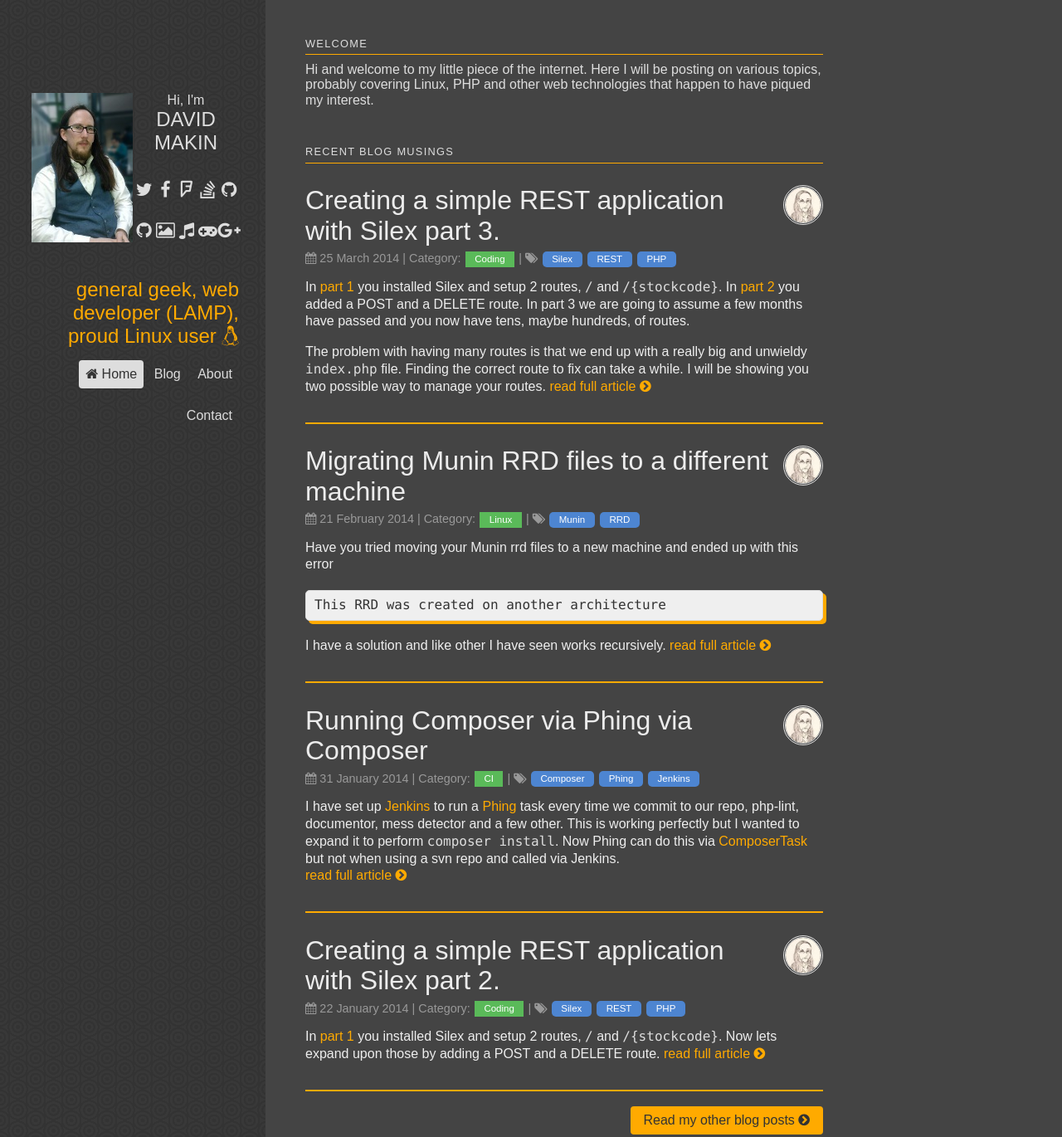
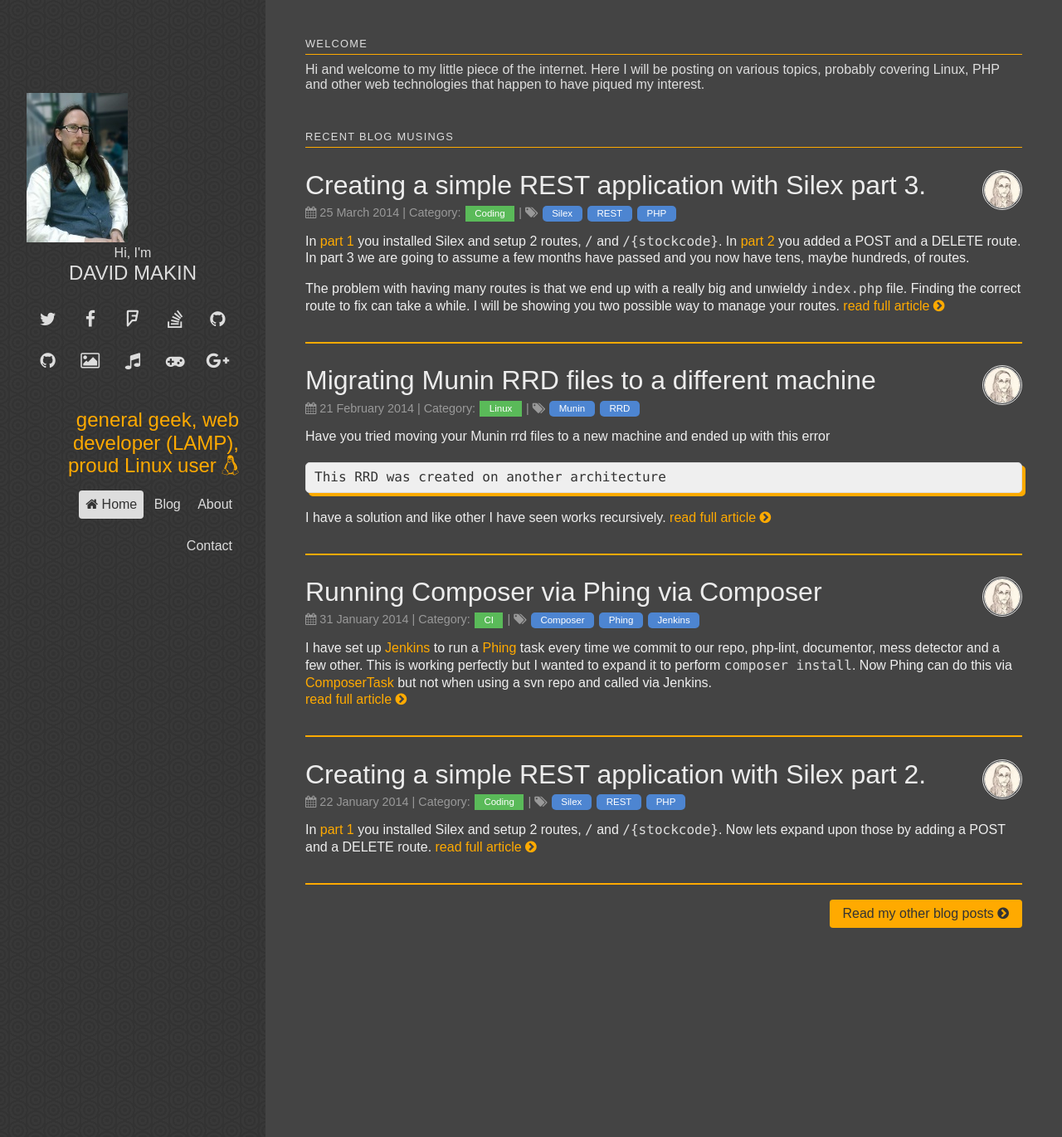
Before and after one commit to sleep-er/sleep-er.github.io, a Jekyll site: the page built from index.html, in a window 1280 px wide and 1370 px high. Shown: the whole window at 83% size. Built offline with Jekyll 4.4.1, drawn with Linux system fonts in a browser that asks for light colours; nearby versions of some CDN libraries; some web fonts are replaced; comment, search, counter and statistics services are not loaded.

Commit message:
tweaking style

```diff
--- a/_layouts/default.html
+++ b/_layouts/default.html
@@ -7,10 +7,10 @@
     <div class="sidebar pure-u-1 pure-u-md-1-4">
         <header class="header">
             <div class="about pure-g">
-                <div class="pure-u-1-2 pure-hidden-xs pure-hidden-sm">
-                    <img class="image-me " src="/images/me-large.jpg" height="180" width="122" title="me">
+                <div class="pure-u-1-2 pure-u-md-1-3 pure-hidden-xs pure-hidden-sm">
+                    <img class="image-me " src="{{ site.url }}/images/me-large.jpg" height="180" width="122" title="me">
                 </div>
-                <div class="contact pure-u-1-1 pure-u-md-1-2">
+                <div class="contact pure-u-1-1 pure-u-md-1">
                     Hi, I'm
                     <h1 class="brand-title"><a href="/">David Makin</a></h1><br />
                     <div class="pure-g pure-hidden-xs pure-hidden-sm">
@@ -41,7 +41,7 @@
         </header>
     </div>
 
-    <div class="content pure-u-1 pure-u-md-3-4">
+    <div class="content pure-u-1">
             {{ content }}
 
             <br />
```
